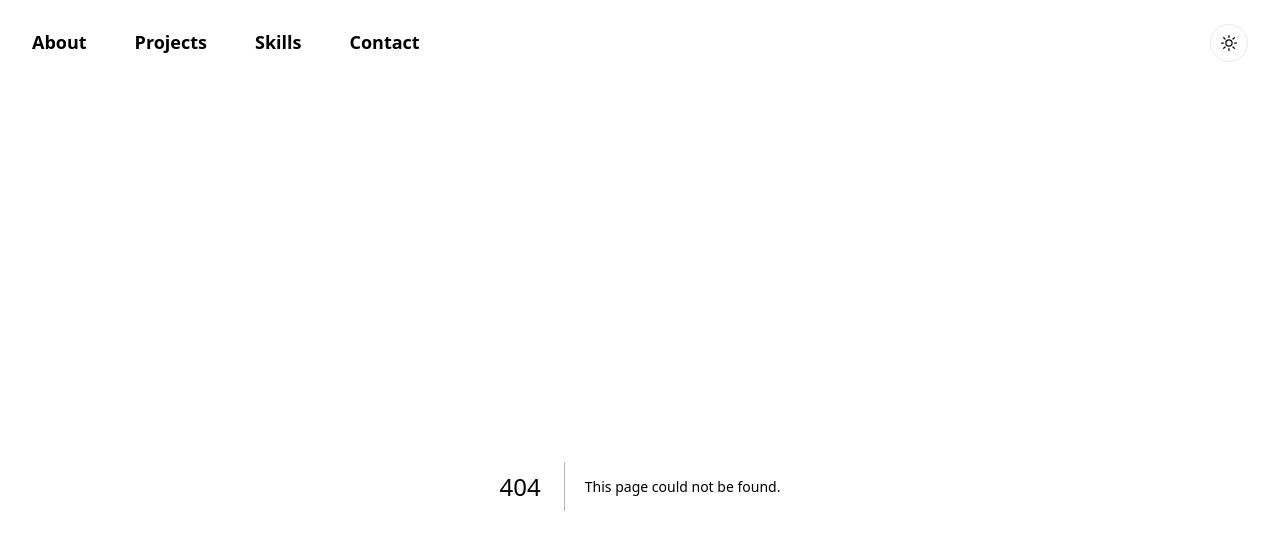
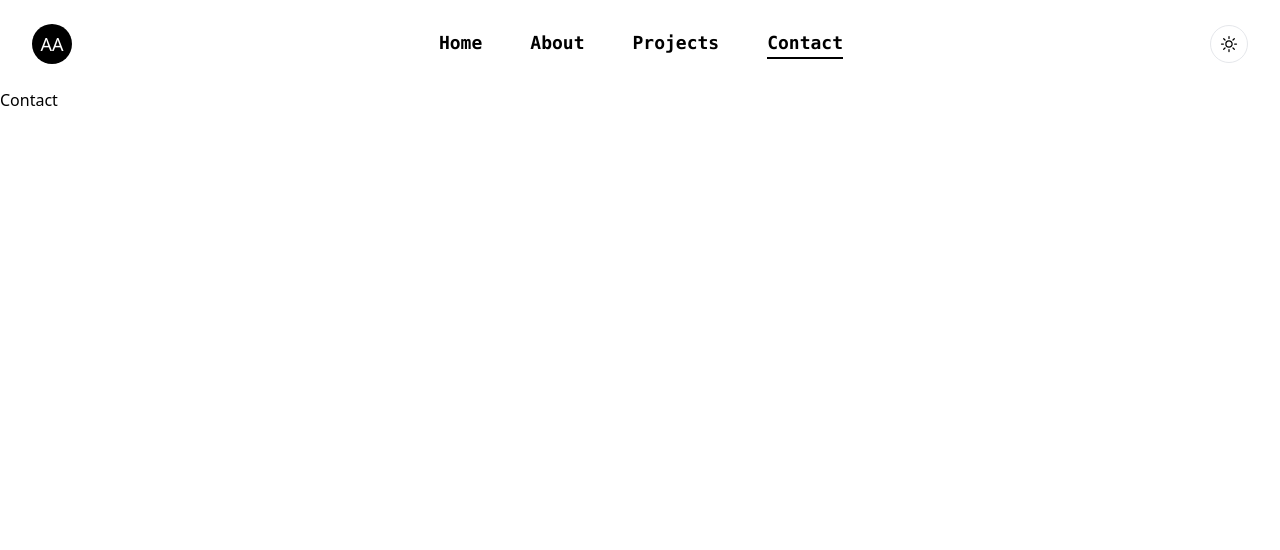
Before and after one commit to akramansari1433/portfolio-v2, a Next.js app: page /contact in a window 1280 px wide. Before the commit this address had no page. Shown: the top 550 px of the page. Built offline with nearby package versions, Linux system fonts and the light colour scheme.

Commit message:
modified nav

```diff
--- /dev/null
+++ b/app/about/page.tsx
@@ -0,0 +1,7 @@
+import React from 'react'
+
+export default function About() {
+  return (
+    <div>About</div>
+  )
+}
--- /dev/null
+++ b/app/contact/page.tsx
@@ -0,0 +1,7 @@
+import React from 'react'
+
+export default function Contact() {
+  return (
+    <div>Contact</div>
+  )
+}
--- /dev/null
+++ b/app/projects/page.tsx
@@ -0,0 +1,7 @@
+import React from 'react'
+
+export default function Projects() {
+  return (
+    <div>Projects</div>
+  )
+}
--- a/components/Navbar/index.tsx
+++ b/components/Navbar/index.tsx
@@ -1,5 +1,6 @@
 "use client";
 import React, { useState } from "react";
+import { usePathname } from "next/navigation";
 import { Dialog } from "@headlessui/react";
 import {
     Bars3Icon,
@@ -11,22 +12,28 @@ import { useTheme } from "next-themes";
 import Link from "next/link";
 
 const navigation = [
+    { name: "Home", href: "/" },
     { name: "About", href: "/about" },
     { name: "Projects", href: "/projects" },
-    { name: "Skills", href: "/skills" },
     { name: "Contact", href: "/contact" },
 ];
 
 export default function Navbar() {
+    const pathname = usePathname();
     const { theme, setTheme } = useTheme();
     const [mobileMenuOpen, setMobileMenuOpen] = useState(false);
 
     return (
         <header className="sticky top-0 z-50 dark:bg-black">
             <nav
-                className="flex items-center justify-between p-6 lg:px-8"
+                className="flex items-center justify-between p-6 lg:px-8 font-mono"
                 aria-label="Global"
             >
+                <div className="">
+                    <div className="w-10 h-10 flex justify-center items-center text-lg font-sans bg-black rounded-[50%] p-2 text-white">
+                        AA
+                    </div>
+                </div>
                 <div className="w-full flex justify-end md:hidden">
                     <button
                         type="button"
@@ -37,15 +44,22 @@ export default function Navbar() {
                     </button>
                 </div>
                 <div className="hidden md:flex md:gap-x-12">
-                    {navigation.map((item) => (
+                    {navigation.map((item) => {
+                        const isActive = pathname === item.href;
+                        return (
                             <Link
                                 key={item.name}
                                 href={item.href}
-                            className="text-lg font-semibold border-b-2 border-transparent dark:text-red-500  hover:border-red-500"
+                                className={`${
+                                    isActive
+                                        ? "border-black"
+                                        : "border-transparent"
+                                } text-lg font-semibold border-b-2  hover:border-black`}
                             >
                                 {item.name}
                             </Link>
-                    ))}
+                        );
+                    })}
                 </div>
                 <div className="hidden md:flex">
                     <button
@@ -71,7 +85,7 @@ export default function Navbar() {
                 onClose={setMobileMenuOpen}
             >
                 <div className="fixed inset-0 z-50" />
-                <Dialog.Panel className="fixed inset-y-0 right-0 z-50 w-full overflow-y-auto bg-gray-100 dark:bg-gray-900 px-6 py-6 sm:max-w-sm sm:ring-1 sm:ring-gray-900/10">
+                <Dialog.Panel className="fixed inset-y-0 right-0 z-50 w-full overflow-y-auto bg-gray-100 dark:bg-gray-900 p-6 sm:max-w-sm sm:ring-1 sm:ring-gray-900/10">
                     <div className="flex justify-end gap-3">
                         <button
                             className="border p-1 rounded-full"
@@ -82,9 +96,9 @@ export default function Navbar() {
                             }
                         >
                             {theme === "dark" ? (
-                                <MoonIcon className="h-5 w-5" />
+                                <MoonIcon className="h-6 w-6" />
                             ) : (
-                                <SunIcon className="h-5 w-5" />
+                                <SunIcon className="h-6 w-6" />
                             )}
                         </button>
                         <button
@@ -98,15 +112,22 @@ export default function Navbar() {
                     <div className="mt-6 flow-root">
                         <div className="-my-6 divide-y divide-gray-500/10">
                             <div className="space-y-2 py-6">
-                                {navigation.map((item) => (
+                                {navigation.map((item) => {
+                                    const isActive = pathname === item.href;
+                                    return (
                                         <Link
                                             key={item.name}
                                             href={item.href}
-                                        className="-mx-3 block rounded-lg px-3 py-2 text-base font-semibold leading-7 hover:bg-red-500"
+                                            className={`${
+                                                isActive
+                                                    ? "bg-black text-white"
+                                                    : "text-black"
+                                            } -mx-3 block rounded-lg px-3 py-2 text-base font-semibold leading-7 hover:bg-black hover:text-white`}
                                         >
                                             {item.name}
                                         </Link>
-                                ))}
+                                    );
+                                })}
                             </div>
                         </div>
                     </div>
```
Lines whose indentation alone changed are shown as unchanged.
